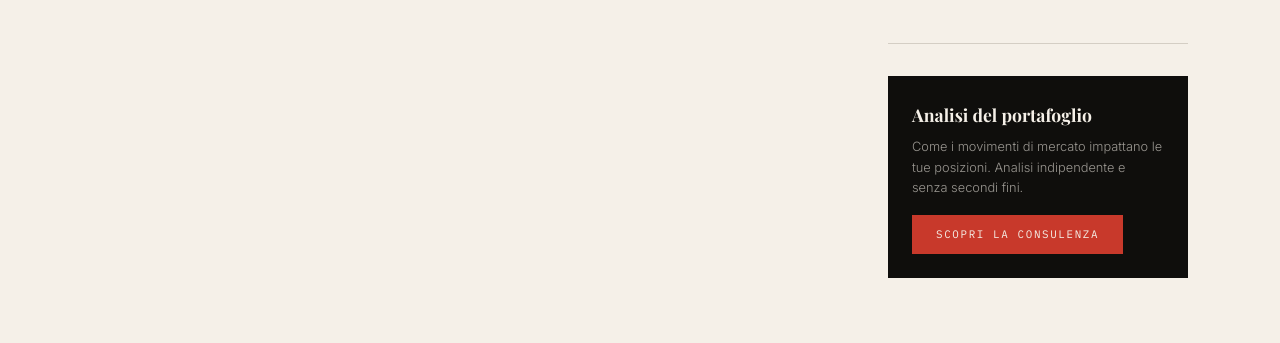
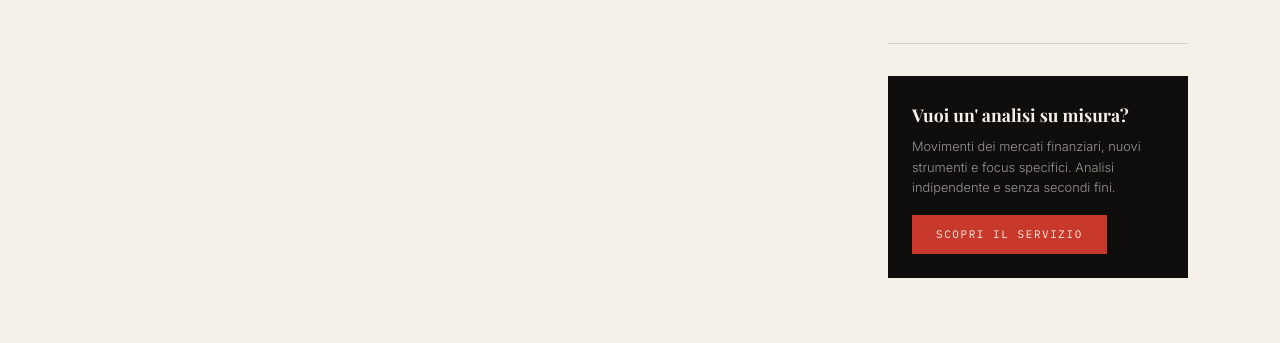
Before and after one commit to martellialessandro/martellialessandro.github.io, a Jekyll site: the page built from mercati.html, in a window 1280 px wide. Shown: the part 1524-1867 px from the top of the page. Built offline with Jekyll 4.4.1, drawn with Linux system fonts in a browser that asks for light colours; some web fonts are replaced.

Commit message:
Update portfolio analysis section in mercati.html

```diff
--- a/mercati.html
+++ b/mercati.html
@@ -166,9 +166,9 @@ permalink: /mercati/
       </div>
 
       <div class="cta-box">
-        <h3>Analisi del portafoglio</h3>
-        <p>Come i movimenti di mercato impattano le tue posizioni. Analisi indipendente e senza secondi fini.</p>
-        <a href="/consulenza/" class="btn-primary">Scopri la consulenza</a>
+        <h3>Vuoi un' analisi su misura?</h3>
+        <p>Movimenti dei mercati finanziari, nuovi strumenti e focus specifici. Analisi indipendente e senza secondi fini.</p>
+        <a href="/consulenza/" class="btn-primary">Scopri il servizio</a>
       </div>
 
     </aside>
```
